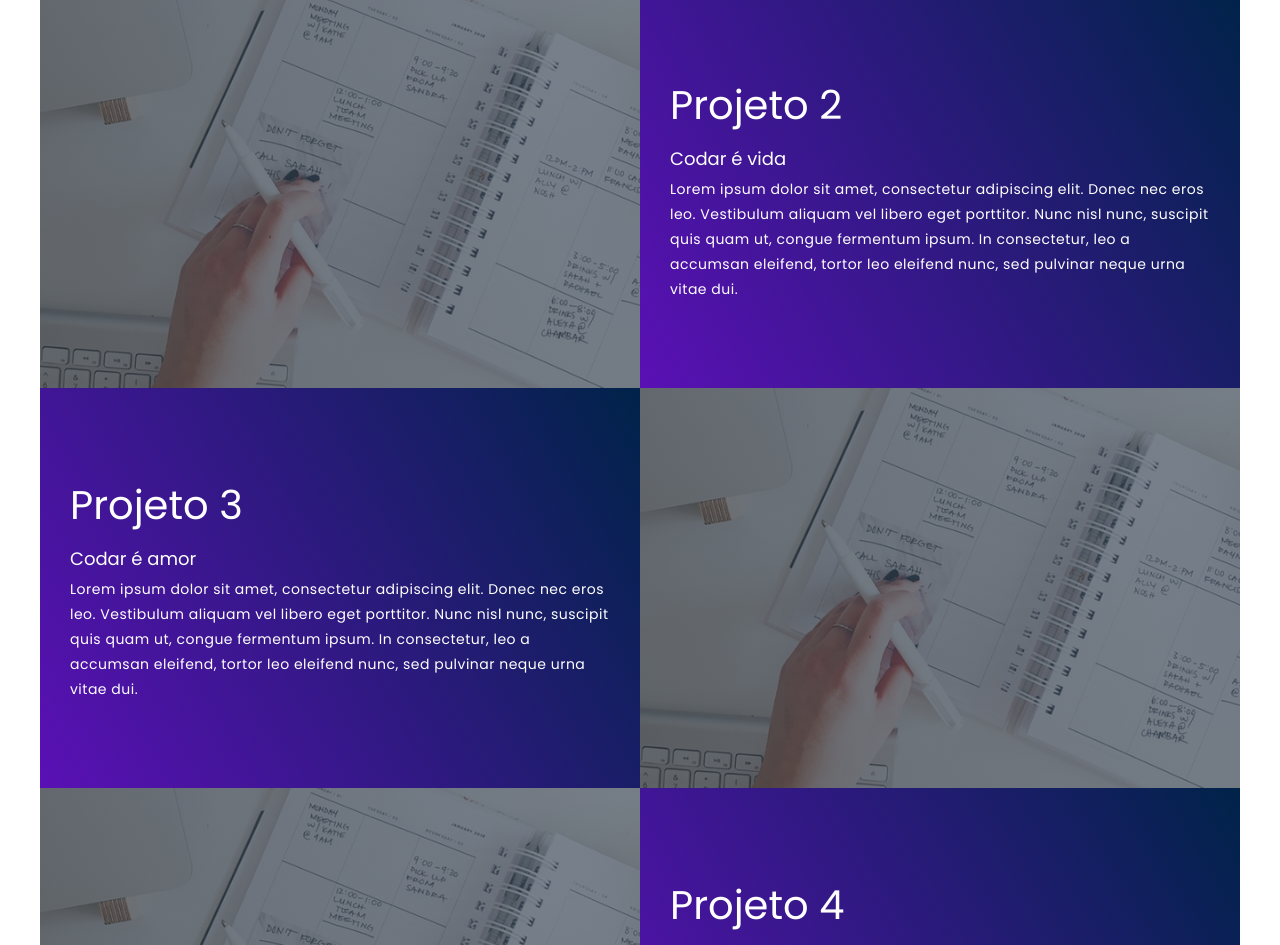
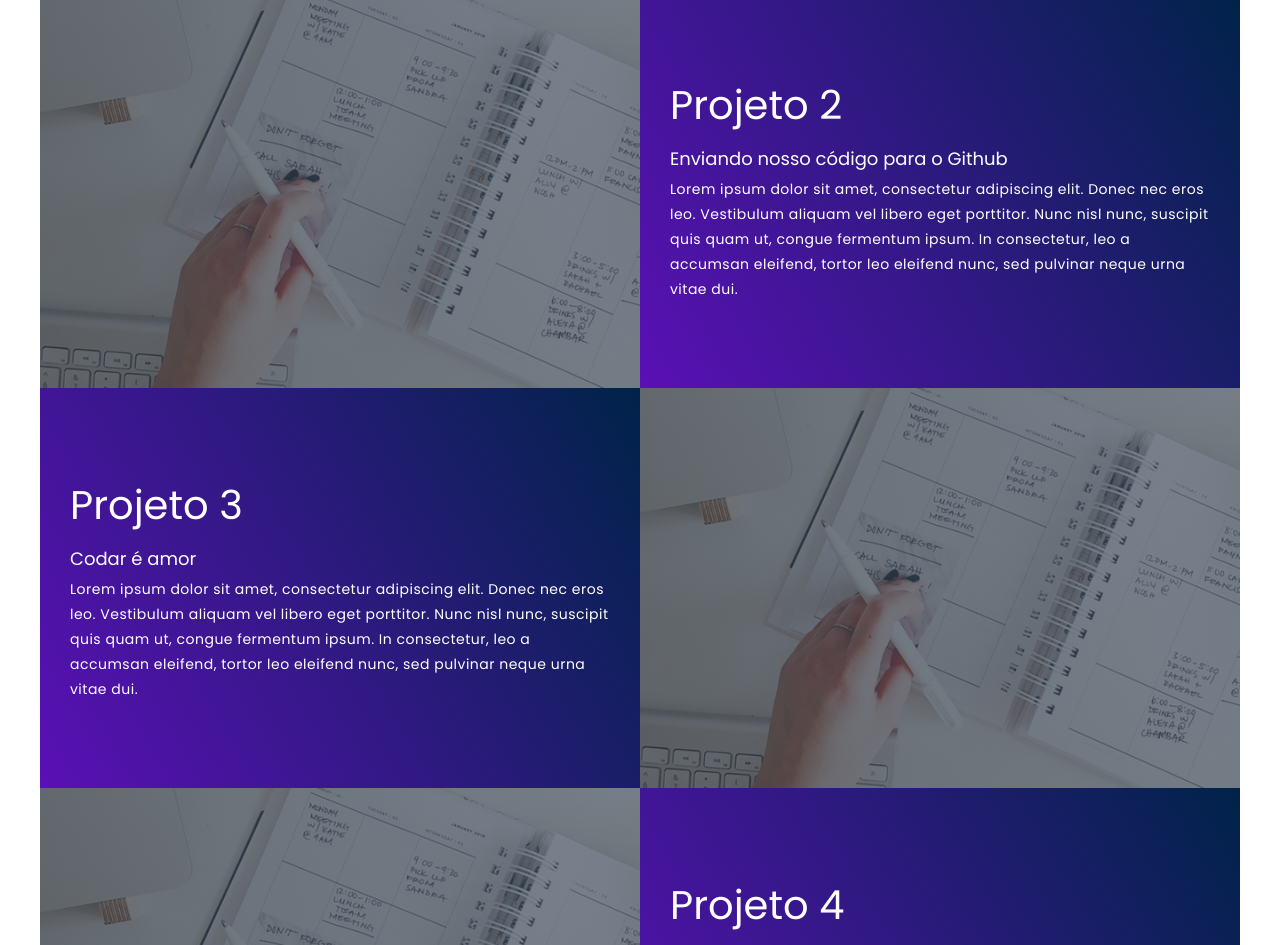
Before and after one commit to DudaAhkera/portfolio_Duda_AHkera_Estudos, a plain HTML site: page index.html in a window 1280 px wide. Shown: the part 1587-2532 px from the top of the page. Drawn offline with Linux system fonts and the light colour scheme.

Commit message:
update project 2 description

```diff
--- a/index.html
+++ b/index.html
@@ -42,7 +42,7 @@
                 <div class="project-item">
                     <div class="project-info">
                         <h1>Projeto 2</h1>
-                        <h2>Codar é vida</h2>
+                        <h2>Enviando nosso código para o Github</h2>
                         <p>Lorem ipsum dolor sit amet, consectetur adipiscing elit. Donec nec eros leo. Vestibulum
                             aliquam vel libero eget porttitor. Nunc nisl nunc, suscipit quis quam ut, congue fermentum
                             ipsum. In consectetur, leo a accumsan eleifend, tortor leo eleifend nunc, sed pulvinar neque
```
